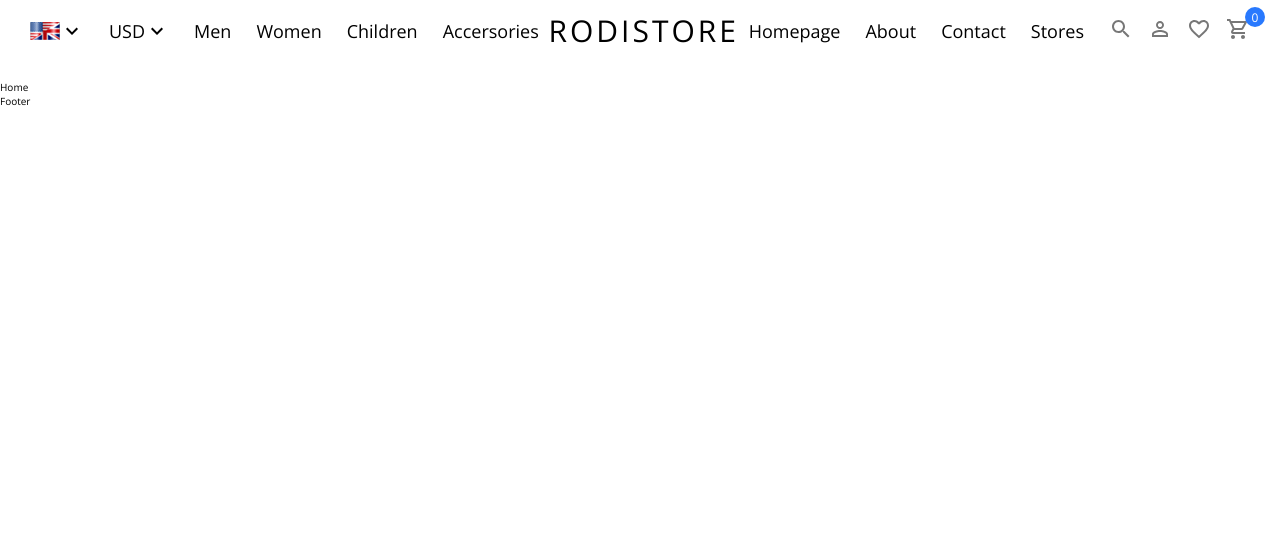
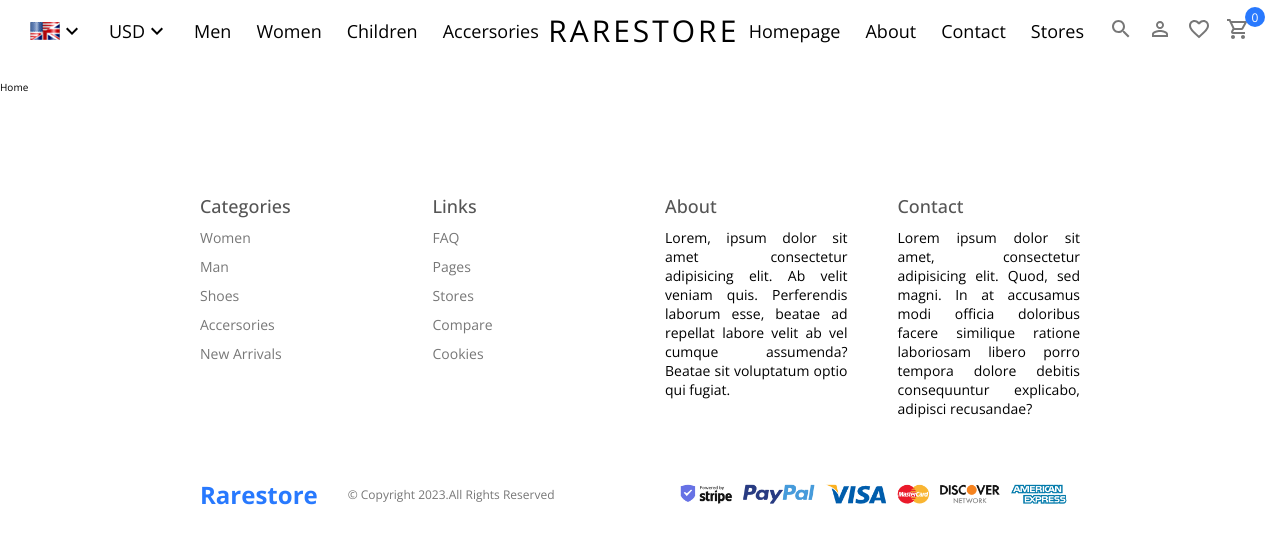
Before and after one commit to nadirozsoy/e-commerce-app, a React (Create React App) app in the folder client/: page / in a window 1280 px wide. Shown: the top 544 px of the page. Built offline with nearby package versions, Linux system fonts and the light colour scheme.

Commit message:
Added | Footer

```diff
--- a/client/public/index.html
+++ b/client/public/index.html
@@ -5,7 +5,7 @@
   <meta charset="utf-8" />
   <meta name="viewport" content="width=device-width, initial-scale=1" />
   <meta name="description" content="Web site created using create-react-app" />
-  <link rel="shortcut icon" href="img/fav.png" type="image/x-icon">
+  <link rel="shortcut icon" href="/img/fav.png" type="image/x-icon">
   <title>E-Commerce App</title>
 </head>
 
--- a/client/src/_app.scss
+++ b/client/src/_app.scss
@@ -7,4 +7,9 @@
   .css-i4bv87-MuiSvgIcon-root {
     font-size: 2.4rem;
   }
+
+  .link-2 {
+    color: $color-grey-1;
+    text-decoration: none;
+  }
 }
--- a/client/src/components/Footer/Footer.jsx
+++ b/client/src/components/Footer/Footer.jsx
@@ -1,7 +1,61 @@
-import React from "react"
+import React from 'react'
+import { Link } from 'react-router-dom'
 
 const Footer = () => {
-    return <div>Footer</div>
+  return (
+    <div className="footer">
+      <div className="top">
+        <div className="item">
+          <h2>Categories</h2>
+          <Link className="link-2">Women</Link>
+          <Link className="link-2">Man</Link>
+          <Link className="link-2">Shoes</Link>
+          <Link className="link-2">Accersories</Link>
+          <Link className="link-2">New Arrivals</Link>
+        </div>
+        <div className="item">
+          <h2>Links</h2>
+          <Link className="link-2">FAQ</Link>
+          <Link className="link-2">Pages</Link>
+          <Link className="link-2">Stores</Link>
+          <Link className="link-2">Compare</Link>
+          <Link className="link-2">Cookies</Link>
+        </div>
+        <div className="item">
+          <h2>About</h2>
+          <span>
+            Lorem, ipsum dolor sit amet consectetur adipisicing elit. Ab velit
+            veniam quis. Perferendis laborum esse, beatae ad repellat labore
+            velit ab vel cumque assumenda? Beatae sit voluptatum optio qui
+            fugiat.
+          </span>
+        </div>
+        <div className="item">
+          <h2>Contact</h2>
+          <span>
+            Lorem ipsum dolor sit amet, consectetur adipisicing elit. Quod, sed
+            magni. In at accusamus modi officia doloribus facere similique
+            ratione laboriosam libero porro tempora dolore debitis consequuntur
+            explicabo, adipisci recusandae?
+          </span>
+        </div>
+      </div>
+      <div className="bottom">
+        <div className="left">
+          <div className="logo">Rarestore</div>
+          <div className="copyright">
+            &copy; Copyright 2023.All Rights Reserved
+          </div>
+        </div>
+        <div className="right">
+          <img
+            src="/img/payment.png"
+            alt="payment"
+          />
+        </div>
+      </div>
+    </div>
+  )
 }
 
 export default Footer
--- a/client/src/components/Footer/_footer.scss
+++ b/client/src/components/Footer/_footer.scss
@@ -0,0 +1,56 @@
+.footer {
+  margin: 10rem 20rem 2rem;
+  display: flex;
+  flex-direction: column;
+
+  .top {
+    display: flex;
+    gap: 5rem;
+
+    .item {
+      flex: 1;
+      display: flex;
+      flex-direction: column;
+      gap: 1rem;
+      text-align: justify;
+      font-size: 1.4rem;
+
+      h2 {
+        font-size: 1.8rem;
+        font-weight: 500;
+        color: $color-grey-2;
+      }
+    }
+  }
+
+  .bottom {
+    display: flex;
+    align-items: center;
+    justify-content: space-between;
+    margin-top: 5rem;
+
+    .left {
+      display: flex;
+      align-items: center;
+      gap: 1rem;
+
+      .logo {
+        color: $color-tertiary;
+        font-weight: bold;
+        font-size: 2.4rem;
+      }
+
+      .copyright {
+        margin-left: 2rem;
+        font-size: 1.2rem;
+        color: $color-grey-1;
+      }
+    }
+
+    .right {
+      img {
+        height: 5rem;
+      }
+    }
+  }
+}
--- a/client/src/components/Navbar/Navbar.jsx
+++ b/client/src/components/Navbar/Navbar.jsx
@@ -1,53 +1,105 @@
-import React from "react"
+import React from 'react'
 import KeyboardArrowDownIcon from '@mui/icons-material/KeyboardArrowDown'
 import SearchIcon from '@mui/icons-material/Search'
 import PersonOutlineIcon from '@mui/icons-material/PersonOutline'
 import FavoriteBorderIcon from '@mui/icons-material/FavoriteBorder'
 import ShoppingCartOutlinedIcon from '@mui/icons-material/ShoppingCartOutlined'
-import { Link } from "react-router-dom"
-
+import { Link } from 'react-router-dom'
 
 const Navbar = () => {
   return (
-        <div className='navbar'>
+    <div className="navbar">
       <div className="wrapper">
         <div className="left">
           <div className="item">
-                        <img src="/img/en.png" alt="flag" />
+            <img
+              src="/img/en.png"
+              alt="flag"
+            />
             <KeyboardArrowDownIcon />
           </div>
           <div className="item">
-                        <Link className='link' to="/products/1">USD</Link>
+            <Link
+              className="link"
+              to="/products/1"
+            >
+              USD
+            </Link>
             <KeyboardArrowDownIcon />
           </div>
           <div className="item">
-                        <Link className='link' to="/products/2">Men</Link>
+            <Link
+              className="link"
+              to="/products/2"
+            >
+              Men
+            </Link>
           </div>
           <div className="item">
-                        <Link className='link' to="/products/3">Women</Link>
+            <Link
+              className="link"
+              to="/products/3"
+            >
+              Women
+            </Link>
           </div>
           <div className="item">
-                        <Link className='link' to="/products/4">Children</Link>
+            <Link
+              className="link"
+              to="/products/4"
+            >
+              Children
+            </Link>
           </div>
           <div className="item">
-                        <Link className='link' to="/products/5">Accersories</Link>
+            <Link
+              className="link"
+              to="/products/5"
+            >
+              Accersories
+            </Link>
           </div>
         </div>
         <div className="center">
-                    <Link className='link' to="/">RODISTORE</Link>
+          <Link
+            className="link"
+            to="/"
+          >
+            RARESTORE
+          </Link>
         </div>
         <div className="right">
           <div className="item">
-                        <Link className='link' to="/products/6">Homepage</Link>
+            <Link
+              className="link"
+              to="/products/6"
+            >
+              Homepage
+            </Link>
           </div>
           <div className="item">
-                        <Link className='link' to="/products/7">About</Link>
+            <Link
+              className="link"
+              to="/products/7"
+            >
+              About
+            </Link>
           </div>
           <div className="item">
-                        <Link className='link' to="/products/8">Contact</Link>
+            <Link
+              className="link"
+              to="/products/8"
+            >
+              Contact
+            </Link>
           </div>
           <div className="item">
-                        <Link className='link' to="/products/9">Stores</Link>
+            <Link
+              className="link"
+              to="/products/9"
+            >
+              Stores
+            </Link>
           </div>
           <div className="icons">
             <SearchIcon />
@@ -58,10 +110,8 @@ const Navbar = () => {
               <span>0</span>
             </div>
           </div>
-
         </div>
       </div>
-
     </div>
   )
 }
--- a/client/src/pages/Home/Home.jsx
+++ b/client/src/pages/Home/Home.jsx
@@ -1,7 +1,7 @@
-import React from "react"
+import React from 'react'
 
 const Home = () => {
-    return <div>Home</div>
+  return <div>Home</div>
 }
 
-export default Home;
+export default Home
--- a/client/src/scss/abstracts/_variables.scss
+++ b/client/src/scss/abstracts/_variables.scss
@@ -12,6 +12,7 @@ $color-secondary-light-3: #a8a29e;
 $color-tertiary: #2879fe;
 
 $color-grey-1: #777;
+$color-grey-2: #555;
 
 $transition-1: 0.2s;
 // $transition-2: all 0.8s cubic-bezier(0.65, 0, 0.35, 1);
--- a/client/src/scss/main.scss
+++ b/client/src/scss/main.scss
@@ -3,10 +3,11 @@
 @import 'base/base';
 @import 'base/typography';
 
-@import '../components/Footer/footer';
-@import '../components/Navbar/navbar';
+@import '../components/Slider/Slider';
+@import '../components/Footer/Footer';
+@import '../components/Navbar/Navbar';
 
-@import '../app';
-@import '../pages/Home/home';
-@import '../pages/Product/product';
-@import '../pages/Products/products';
+@import '../App';
+@import '../pages/Home/Home';
+@import '../pages/Product/Product';
+@import '../pages/Products/Products';
```
Also changed, not shown: client/src/components/Slider/Slider.jsx (added), client/src/components/Slider/_Slider.scss (added). Lines whose indentation alone changed are shown as unchanged.
